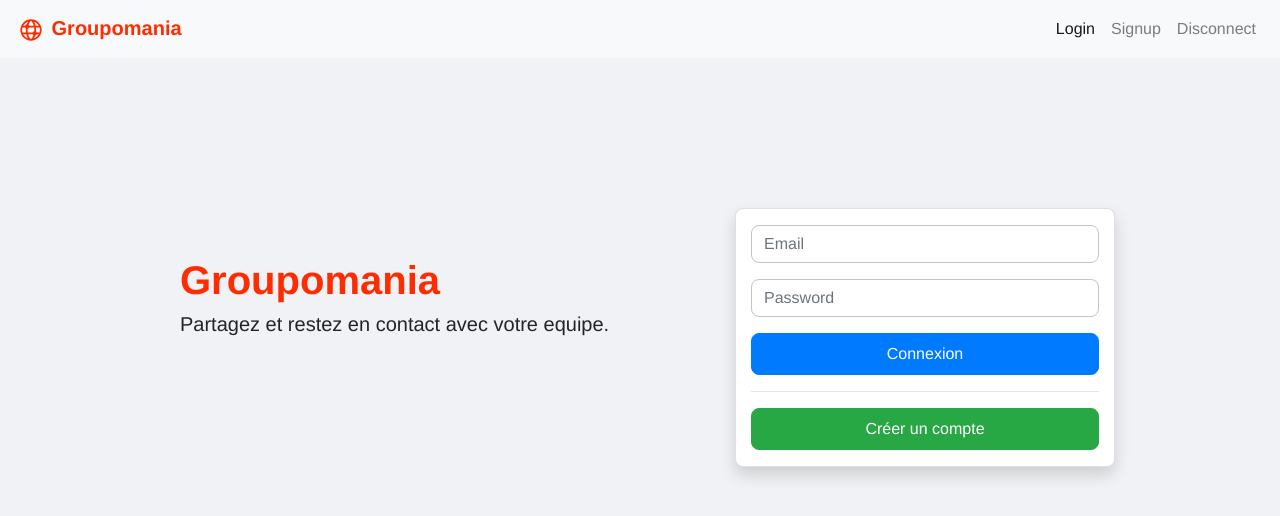
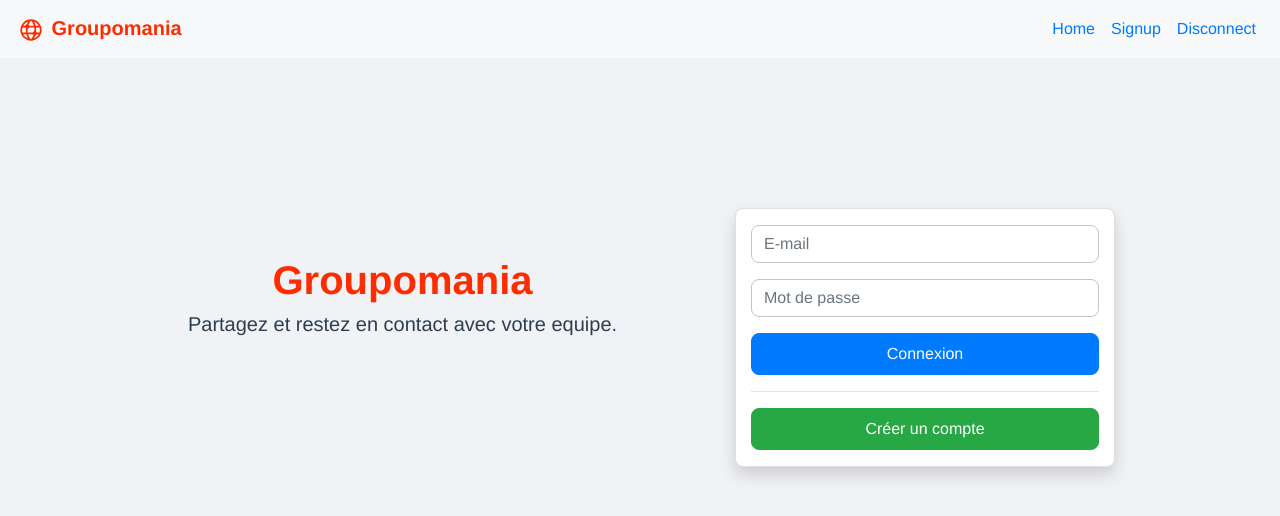
Before and after one commit to Meimato/P7, a Vue app in the folder frontend/: page / in a window 1280 px wide. Shown: the top 516 px of the page. Built offline with nearby package versions, Linux system fonts and the light colour scheme.

Commit message:
Added Vue Router

```diff
--- a/frontend/package.json
+++ b/frontend/package.json
@@ -9,11 +9,13 @@
   },
   "dependencies": {
     "core-js": "^3.6.5",
-    "vue": "^2.6.11"
+    "vue": "^2.6.11",
+    "vue-router": "^3.2.0"
   },
   "devDependencies": {
     "@vue/cli-plugin-babel": "~4.5.0",
     "@vue/cli-plugin-eslint": "~4.5.0",
+    "@vue/cli-plugin-router": "^4.5.10",
     "@vue/cli-service": "~4.5.0",
     "babel-eslint": "^10.1.0",
     "eslint": "^6.7.2",
--- a/frontend/src/App.vue
+++ b/frontend/src/App.vue
@@ -1,27 +1,28 @@
 <template>
   <div id="app">
-    <Navbar></Navbar>
-    <Login></Login>
+    <router-view/>
   </div>
 </template>
-
-<script>
-import Login from './components/Login.vue'
-import Navbar from './components/Navbar.vue'
-
-export default {
-  name: 'App',
-  components: {
-    Login,
-    Navbar
-  }
-}
-</script>
 
 <style lang="scss">
 #app {
   font-family: Avenir, Helvetica, Arial, sans-serif;
   -webkit-font-smoothing: antialiased;
   -moz-osx-font-smoothing: grayscale;
+  text-align: center;
+  color: #2c3e50;
+}
+
+#nav {
+  padding: 30px;
+
+  a {
+    font-weight: bold;
+    color: #2c3e50;
+
+    &.router-link-exact-active {
+      color: #42b983;
+    }
+  }
 }
 </style>
--- a/frontend/src/components/Login.vue
+++ b/frontend/src/components/Login.vue
@@ -7,11 +7,11 @@
             </section>
             <section class="col-12 col-md-4 offset-md-1 card rounded-corners shadow">
                 <form class="form-group">
-                    <input type="email" name="user-mail" id="user-mail" placeholder="Email" class="form-control col rounded-corners my-3 py-3" required>
-                    <input type="password" name="user-password" id="user-password" class="form-control col rounded-corners mb-3 py-3" placeholder="Password" required>
+                    <input type="email" name="user-mail" id="user-mail" placeholder="E-mail" class="form-control col rounded-corners my-3 py-3" required>
+                    <input type="password" name="user-password" id="user-password" class="form-control col rounded-corners mb-3 py-3" placeholder="Mot de passe" required>
                     <button type="submit" id="btn-login" value="login" class="btn btn-primary btn-block rounded-corners text-white p-2">Connexion</button>
                     <hr>
-                    <button type="button" id="btn-signup" class="btn btn-success btn-block rounded-corners text-white p-2">Créer un compte</button>
+                    <router-link to="/signup"><button type="button" id="btn-signup" class="btn btn-success btn-block rounded-corners text-white p-2">Créer un compte</button></router-link>
                 </form>
             </section>
         </div>
@@ -20,10 +20,7 @@
 
 <script>
 export default {
-    name: 'Login',
-    props: {
-        msg: String
-    }
+    name: 'Login'
 }
 </script>
 
@@ -49,4 +46,7 @@ h1 {
     border: 1px solid #1877f2;
 }
 
+a{
+    text-decoration: none;
+}
 </style>
--- a/frontend/src/components/Navbar.vue
+++ b/frontend/src/components/Navbar.vue
@@ -10,13 +10,13 @@
         <div id="navbarContent" class="collapse navbar-collapse justify-content-end">
             <ul class="navbar-nav">
                 <li class="nav-item active">
-                    <a href="/" class="nav-link">Login</a>
+                    <span class="nav-link"><router-link to="/">Home</router-link></span>
                 </li>
                 <li class="nav-item">
-                    <a href="/signup" class="nav-link">Signup</a>
+                    <span class="nav-link"><router-link to="/signup">Signup</router-link></span>
                 </li>
                 <li class="nav-item">
-                    <a href="/" class="nav-link">Disconnect</a>
+                    <span class="nav-link"><router-link to="/">Disconnect</router-link></span>
                 </li>
             </ul>
         </div>
@@ -26,10 +26,7 @@
 
 <script>
 export default {
-    name: 'Navbar',
-    props: {
-        msg: String
-    }
+    name: 'Navbar'
 }
 </script>
 
--- /dev/null
+++ b/frontend/src/components/Register.vue
@@ -0,0 +1,42 @@
+<template>
+    <section class="container w-25 d-flex flex-column align-items-center justify-content-center">
+        <div class="row card rounded-corners shadow">
+            <form class="p-3">
+                <input type="text" name="user-name" id="user-name" placeholder="Nom utilisateur" class="form-control col rounded-corners my-3 py-3" required>
+                <input type="email" name="user-mail" id="user-mail" placeholder="E-mail" class="form-control col rounded-corners my-3 py-3" required>
+                <input type="password" name="user-password" id="user-password" class="form-control col rounded-corners mb-3 py-3" placeholder="Nouveau mot de passe" required>
+                <button type="button" id="btn-signup" class="btn btn-success btn-block rounded-corners text-white p-2">S'inscrire</button>
+            </form>
+        </div>
+    </section>
+</template>
+
+<script>
+export default {
+    name: 'Register'
+}
+</script>
+
+<style scoped>
+.container {
+    height: 70vh;
+    background-color: #f0f2f5;
+}
+
+h1 {
+    color: #FD2D01;
+}
+
+.rounded-corners {
+    border-radius: 0.5rem;
+}
+
+#user-mail, #user-password {
+    border: 1px solid #c4c4c4;
+}
+
+#user-mail:hover, #user-password:hover {
+    border: 1px solid #1877f2;
+}
+
+</style>
--- a/frontend/src/main.js
+++ b/frontend/src/main.js
@@ -1,8 +1,10 @@
 import Vue from 'vue'
 import App from './App.vue'
+import router from './router'
 
 Vue.config.productionTip = false
 
 new Vue({
-  render: h => h(App),
+  router,
+  render: h => h(App)
 }).$mount('#app')
--- /dev/null
+++ b/frontend/src/router/index.js
@@ -0,0 +1,28 @@
+import Vue from 'vue'
+import VueRouter from 'vue-router'
+import Home from '../views/Home.vue'
+import Signup from '../views/Signup.vue'
+
+Vue.use(VueRouter)
+
+const routes = [
+  {
+    path: '/',
+    name: 'Home',
+    component: Home
+  },
+  {
+    path: '/signup',
+    name: 'Signup',
+    // route level code-splitting
+    // this generates a separate chunk (about.[hash].js) for this route
+    // which is lazy-loaded when the route is visited.
+    component: Signup
+  }
+]
+
+const router = new VueRouter({
+  routes
+})
+
+export default router
--- /dev/null
+++ b/frontend/src/views/Home.vue
@@ -0,0 +1,19 @@
+<template>
+  <div class="home">
+    <Navbar></Navbar>
+    <Login></Login>
+  </div>
+</template>
+
+<script>
+import Navbar from '../components/Navbar.vue'
+import Login from '../components/Login.vue'
+
+export default {
+  name: 'Home',
+  components: {
+    Login,
+    Navbar
+  }
+}
+</script>
--- /dev/null
+++ b/frontend/src/views/Signup.vue
@@ -0,0 +1,19 @@
+<template>
+  <div class="Signup">
+    <Navbar></Navbar>
+    <Register></Register>
+  </div>
+</template>
+
+<script>
+import Navbar from '../components/Navbar.vue'
+import Register from '../components/Register.vue'
+
+export default {
+  name: 'Signup',
+  components: {
+    Navbar,
+    Register
+  }
+}
+</script>
```
Also changed, not shown: 1 other file (tests, documents, lock files or other folders).
